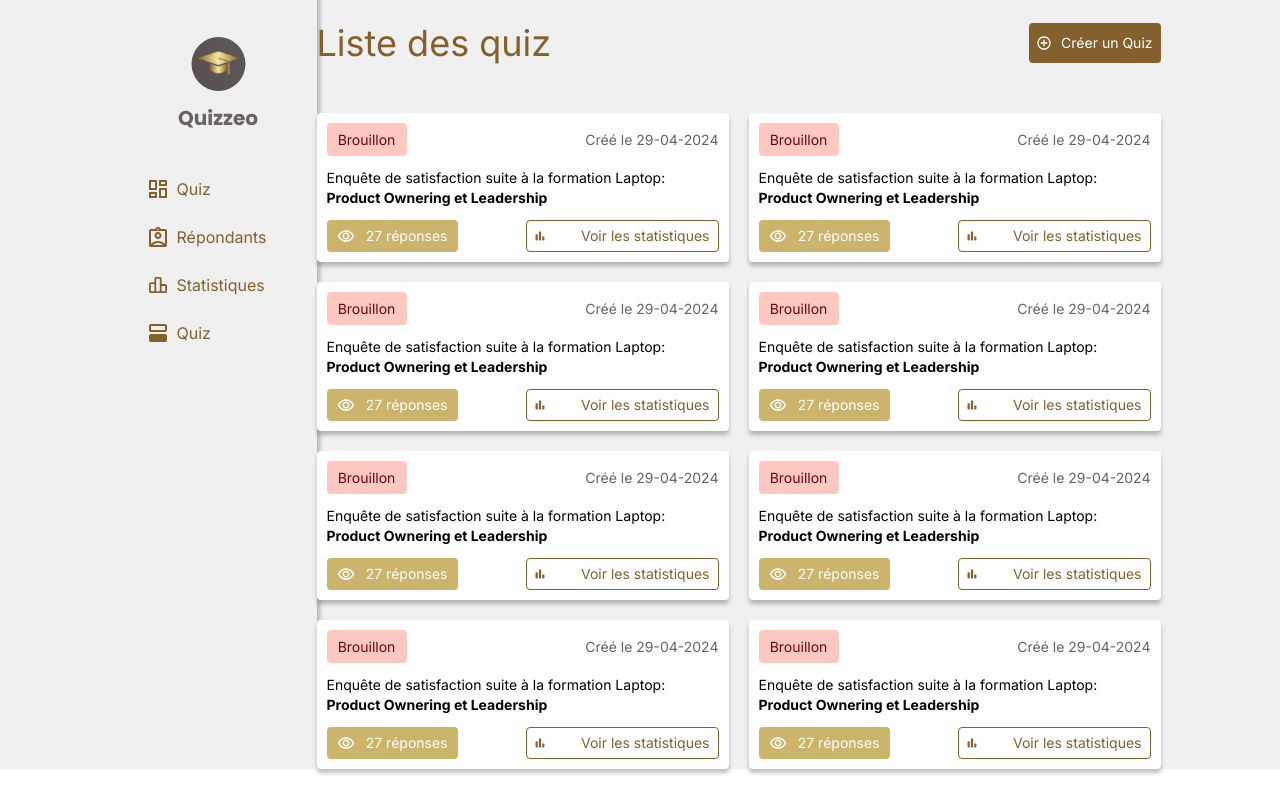
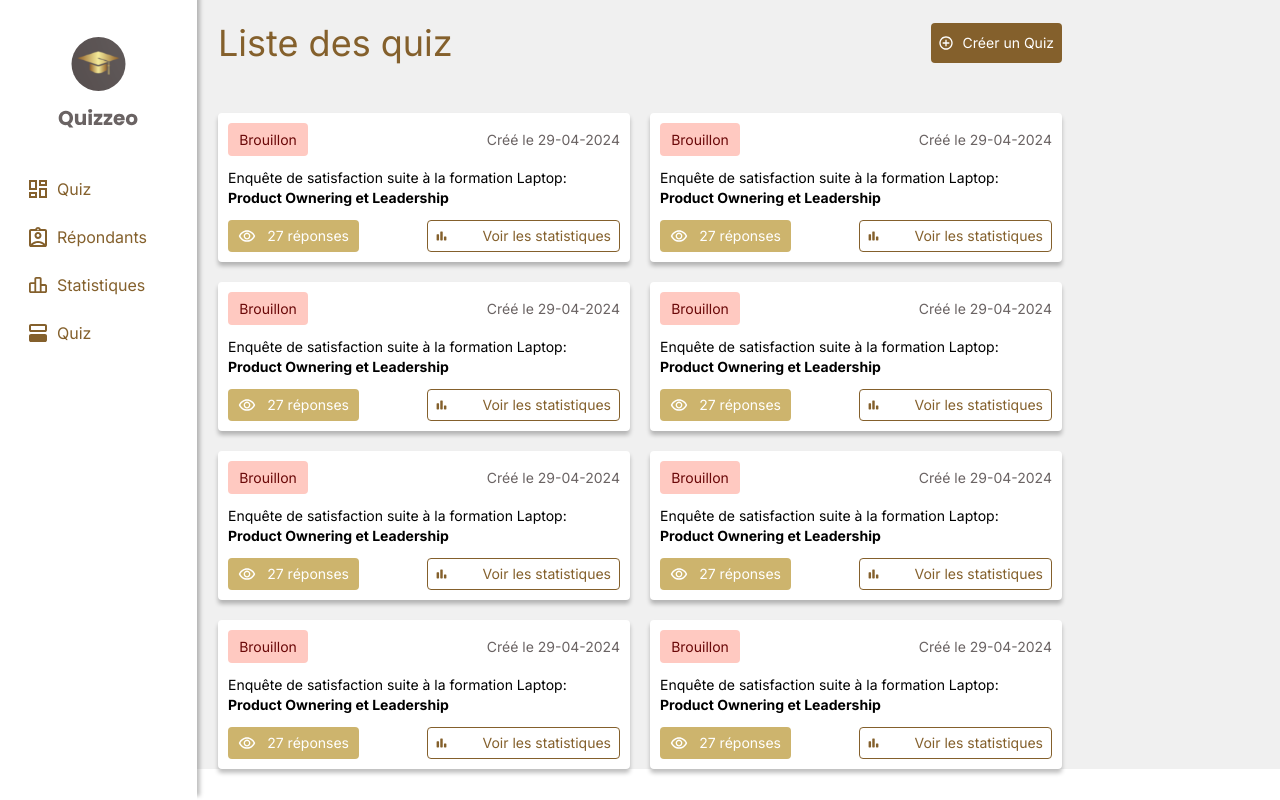
Before and after one commit to djudj-dev/projet-web, a Next.js app in the folder quizzeo/: page /backoffice/quizList in a window 1280 px wide. Built offline with nearby package versions, Linux system fonts and the light colour scheme.

Commit message:
Make Side bar fixed

```diff
--- a/quizzeo/src/components/sidebar.jsx
+++ b/quizzeo/src/components/sidebar.jsx
@@ -5,7 +5,7 @@ import Image from "next/image";
 const SideBar = () => {
     return (
         <>
-            <aside className=" text-[#84602C] flex flex-col justify-between items-center w-[197px] shadow-custom">
+            <aside className="fixed top-0 left-0 h-screen text-[#84602C] flex flex-col justify-between items-center w-[197px] shadow-custom bg-white">
                 <div className="flex flex-col justify-center items-center gap-10">
                     <Image
                         src="/QuizzeoIcon.svg"
```
